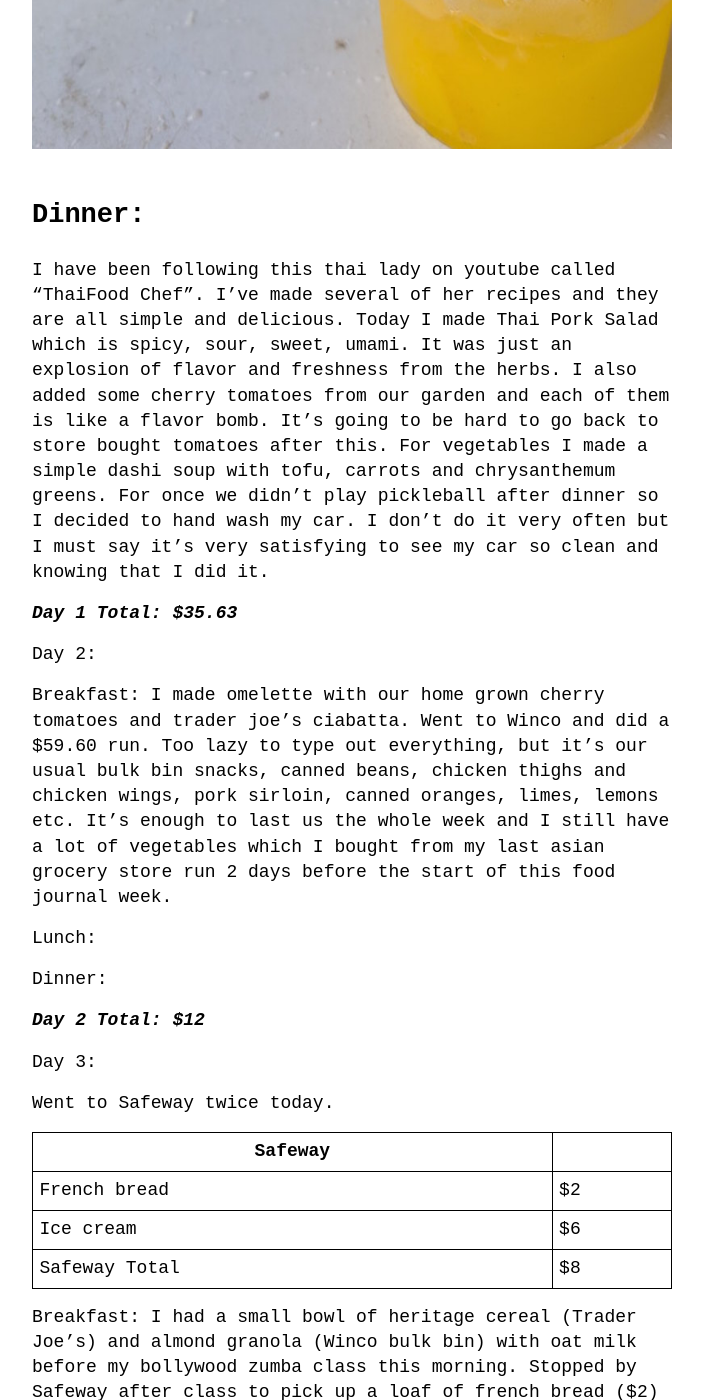
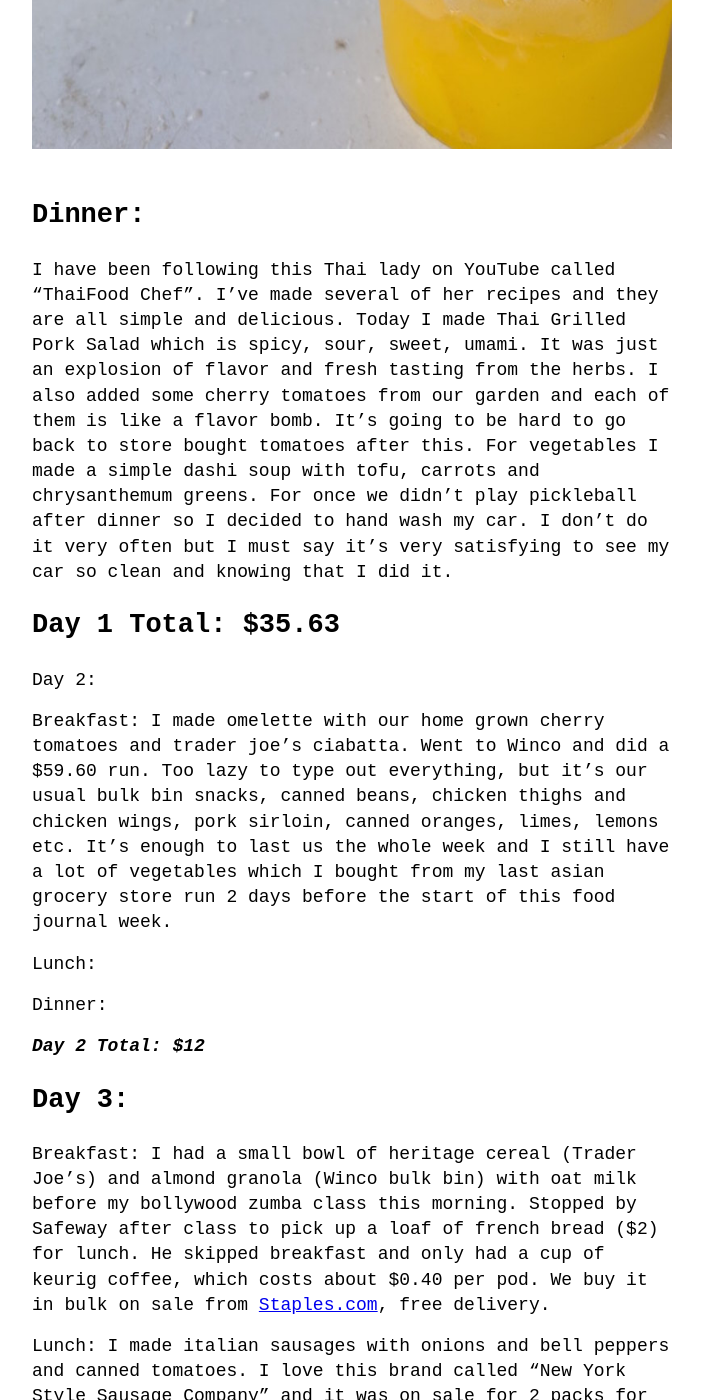
Before and after one commit to groceryshoppingisfun/weeklyfoodjournal, a Jekyll site: the page built from _posts/2025-06-16-Thai-Inspired-Cooking-Week.md, in a window 1280 px wide and 1400 px high, scrolled down 3233 px. Shown: the whole window, without its empty margins (288-991 px from the left). Built offline with Jekyll 4.4.1, drawn with Linux system fonts in a browser that asks for light colours.

Commit message:
Update 2025-06-16-Thai-Inspired-Cooking-Week.md

```diff
--- a/_posts/2025-06-16-Thai-Inspired-Cooking-Week.md
+++ b/_posts/2025-06-16-Thai-Inspired-Cooking-Week.md
@@ -36,10 +36,10 @@ Met up with a girl friend for lunch and had fun catching up with her. I really l
 
 
 ## Dinner:
-I have been following this thai lady on youtube called "ThaiFood Chef". I've made several of her recipes and they are all simple and delicious. Today I made Thai Pork Salad which is spicy, sour, sweet, umami. It was just an explosion of flavor and freshness from the herbs. I also added some cherry tomatoes from our garden and each of them is like a flavor bomb. It's going to be hard to go back to store bought tomatoes after this. For vegetables I made a simple dashi soup with tofu, carrots and chrysanthemum greens. For once we didn't play pickleball after dinner so I decided to hand wash my car. I don't do it very often but I must say it's very satisfying to see my car so clean and knowing that I did it.
+I have been following this Thai lady on YouTube called "ThaiFood Chef". I've made several of her recipes and they are all simple and delicious. Today I made Thai Grilled Pork Salad which is spicy, sour, sweet, umami. It was just an explosion of flavor and fresh tasting from the herbs. I also added some cherry tomatoes from our garden and each of them is like a flavor bomb. It's going to be hard to go back to store bought tomatoes after this. For vegetables I made a simple dashi soup with tofu, carrots and chrysanthemum greens. For once we didn't play pickleball after dinner so I decided to hand wash my car. I don't do it very often but I must say it's very satisfying to see my car so clean and knowing that I did it.
 
 
-***Day 1 Total: $35.63***
+# Day 1 Total: $35.63
 
 Day 2:
 
@@ -53,15 +53,8 @@ Dinner:
 
 ***Day 2 Total: $12***
 
-Day 3:
+# Day 3:
 
-Went to Safeway twice today.
-
-|Safeway||
-| --- | --- |
-|French bread |$2|
-|Ice cream |$6|
-|Safeway Total |$8|
 
 Breakfast:
 I had a small bowl of heritage cereal (Trader Joe’s) and almond granola (Winco bulk bin) with oat milk before my bollywood zumba class this morning. Stopped by Safeway after class to pick up a loaf of french bread ($2) for lunch. He skipped breakfast and only had a cup of keurig coffee, which costs about $0.40 per pod. We buy it in bulk on sale from [Staples.com](http://Staples.com), free delivery.
```
